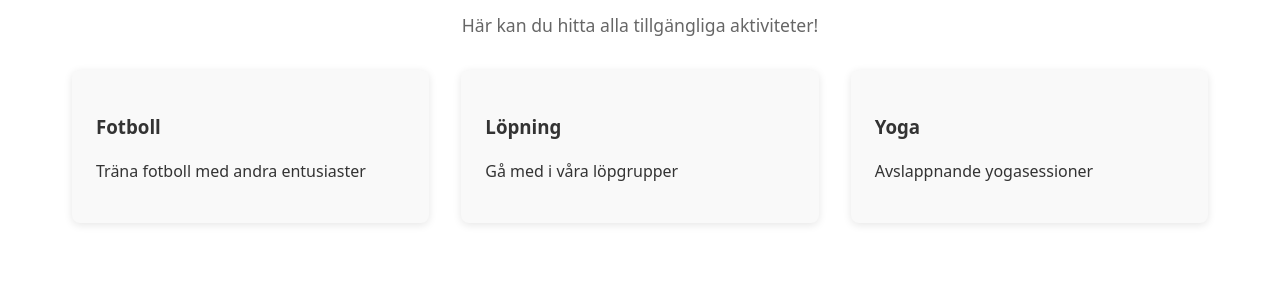
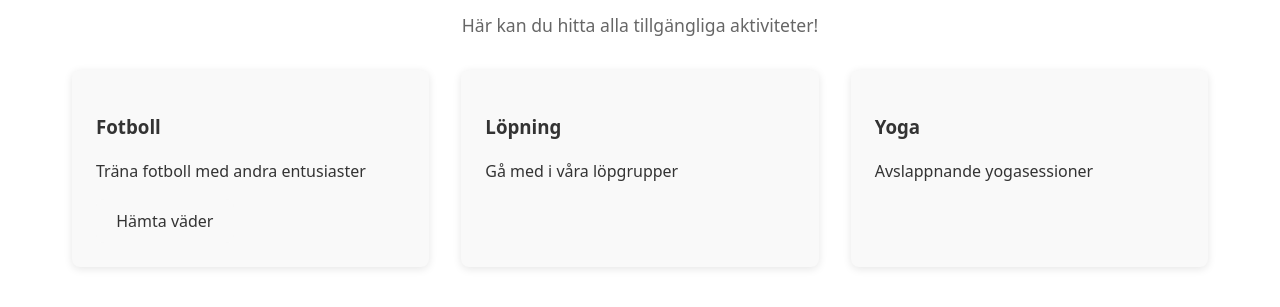
Before and after one commit to tantting/Peach_ActiviGo, a React (Vite) app in the folder FrontEnd/Peach_ActiviGo.Frontend/: page / in a window 1280 px wide. Shown: the part 205-512 px from the top of the page. Built offline with nearby package versions, Linux system fonts and the light colour scheme; no server answers.

Commit message:
Add weather fetching functionality to Aktiviteter component

```diff
--- a/FrontEnd/Peach_ActiviGo.Frontend/src/Pages/Aktiviteter.jsx
+++ b/FrontEnd/Peach_ActiviGo.Frontend/src/Pages/Aktiviteter.jsx
@@ -1,6 +1,16 @@
 import React from 'react'
+import FetchWeather from '../Components/FetchWeather'
+import { useState } from 'react'
+
 
 export default function Aktiviteter() {
+  const [showWeather, setShowWeather] = useState(false)
+
+  const handleFetchWeather = () => {
+    // Visa väderkomponenten
+    setShowWeather(true)
+  }
+
   return (
     <div className="page-container">
       <h1>Aktiviteter</h1>
@@ -18,6 +28,13 @@ export default function Aktiviteter() {
 
           <h3>Fotboll</h3>
           <p>Träna fotboll med andra entusiaster</p>
+          <button className="WeatherButton" onClick={handleFetchWeather}>Hämta väder</button>
+          {/* Visa väderdata när man trycker på knappen */}
+          {showWeather && (
+            <div>
+              <FetchWeather />
+            </div>
+          )}
         </div>
         <div className="activity-card">
           <h3>Löpning</h3>
```
